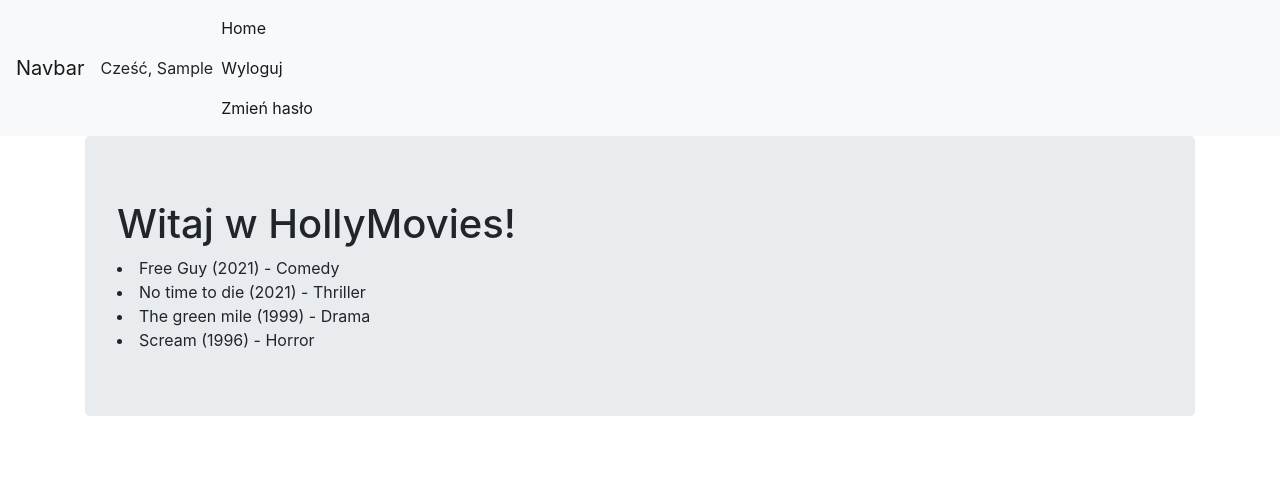
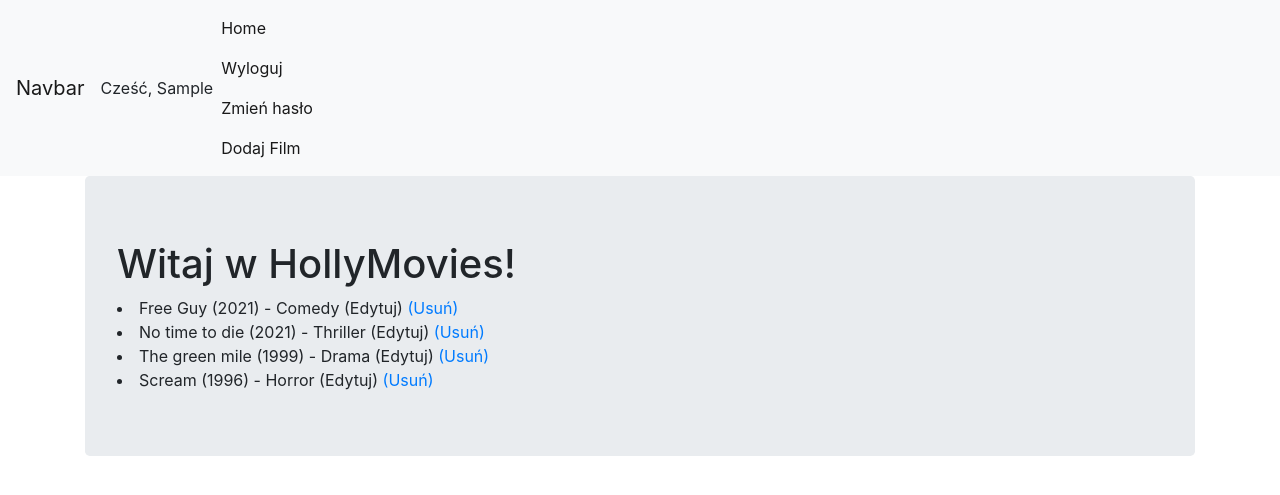
Before and after one commit to Mateusz296/DjangoProject, a Django app: page / in a window 1280 px wide. Shown: the top 495 px of the page. Run offline with Django 3.2, Linux system fonts and the light colour scheme; the visitor is signed in with stand-in values (Sample User, id 1); data comes from the database, SQL or seed files in the repository.

Commit message:
Base html uses login in template

```diff
--- a/viewer/templates/base.html
+++ b/viewer/templates/base.html
@@ -33,6 +33,7 @@
                     {% else %}
                         <a class="nav-link" href="{% url 'login' %}">Zaloguj</a>
                     {% endif %}
+                    <a class="nav-link" href="{% url 'movie_create' %}">Dodaj Film</a>
                 </li>
             </ul>
         </div>
--- a/viewer/templates/movies.html
+++ b/viewer/templates/movies.html
@@ -9,6 +9,8 @@
     {% for movie in object_list %}
         <li>
             {{ movie.title }} ({{ movie.released.year }}) - {{ movie.genre.name }}
+            (Edytuj)
+            <a href="{% url 'movie_delete' movie.id %}">(Usuń)</a>
         </li>
     {% endfor %}
 {% endblock %}
```
